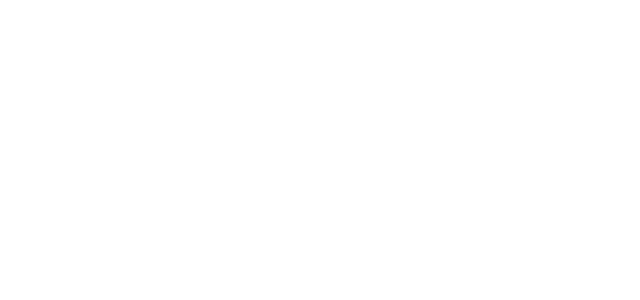
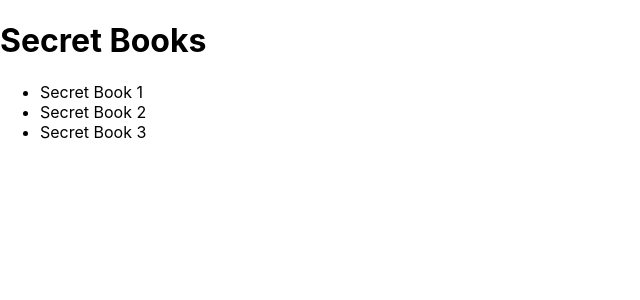
Before and after one commit to mckinney-stack/book-library, a React (Create React App) app: page /secret in a window 1280 px wide. Before the commit this address had no page. Shown: the top 300 px of the page, without its empty margins (0-640 px from the left). Built offline with nearby package versions, Linux system fonts and the light colour scheme.

Commit message:
Completed App

```diff
--- a/src/App.js
+++ b/src/App.js
@@ -3,7 +3,9 @@
 import { BooksProvider } from './BooksContext';
 import Books from './components/Books';
 import BookDetails from './components/BookDetails';
+import SecretBooks from './components/SecretBooks';
 import { BrowserRouter as Router, Routes, Route, Navigate } from "react-router-dom";
+import { PrivateRoute } from './components/PrivateRoute';
 
 function App() {
   return (
@@ -13,6 +15,14 @@
                 <Route path="/" element={<Books></Books>}></Route>
                 <Route path="/books" element={<Navigate to="/" />}></Route>
                 <Route path="/books/:bookId" element={<BookDetails></BookDetails>}></Route>
+                <Route
+                  path="/secret"
+                  element={
+                    <PrivateRoute
+                      Component={<SecretBooks/>}>
+                    </PrivateRoute>
+                  }
+                ></Route>
             </Routes>
         </Router>
     </BooksProvider>
--- /dev/null
+++ b/src/components/PrivateRoute.js
@@ -0,0 +1,8 @@
+import React from 'react';
+import { Route, Navigate } from 'react-router-dom';
+
+export const PrivateRoute = ({ Component }) => {
+    const isAuthenticated = true;
+
+    return isAuthenticated ? Component : <Navigate to="/login" />;
+}
--- /dev/null
+++ b/src/components/SecretBooks.js
@@ -0,0 +1,14 @@
+import React from 'react';
+
+export default function SecretBooks(){
+    return(
+        <div>
+            <h1>Secret Books</h1>
+                <ul>
+                    <li>Secret Book 1</li>
+                    <li>Secret Book 2</li>
+                    <li>Secret Book 3</li>
+                </ul>
+        </div>
+    )
+}
```
